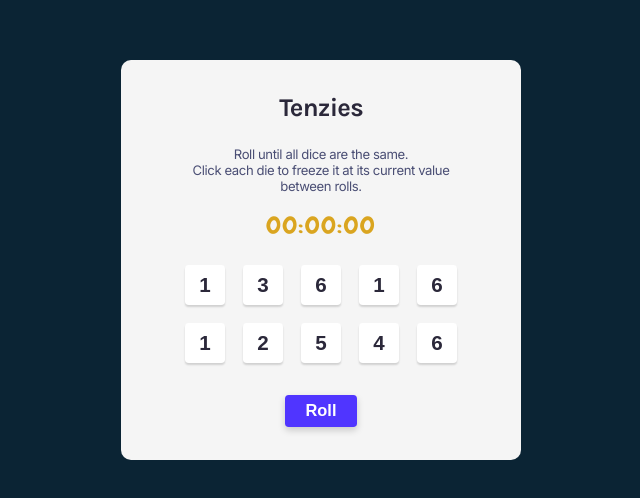
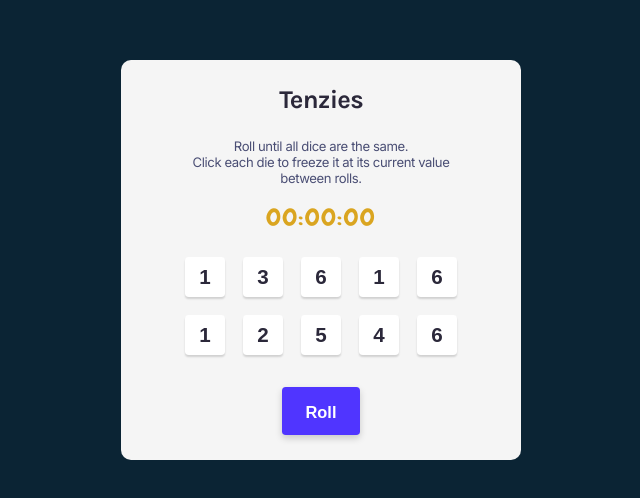
Before and after one commit to anneln/tenzies, a React (Vite) app: page / in a window 1280 px wide. Shown: the part 140-638 px from the top of the page, without its empty margins (319-959 px from the left). Built offline with nearby package versions, Linux system fonts and the light colour scheme.

Commit message:
Update index.css

```diff
--- a/src/index.css
+++ b/src/index.css
@@ -96,7 +96,7 @@ main {
   border-radius: 3.813px;
   white-space: nowrap;
   width: auto;
-  padding: 6px 21px;
+  padding: 1rem 1.5rem 2rem 1.5rem;
   height: 35.84px;
   box-shadow: 0 3.2px 7.68px 0 rgba(0, 0, 0, 0.18);
   justify-content: center;
```
